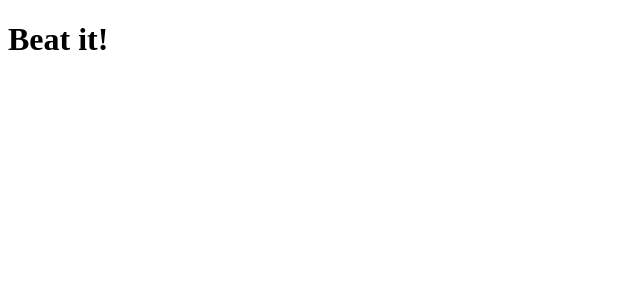
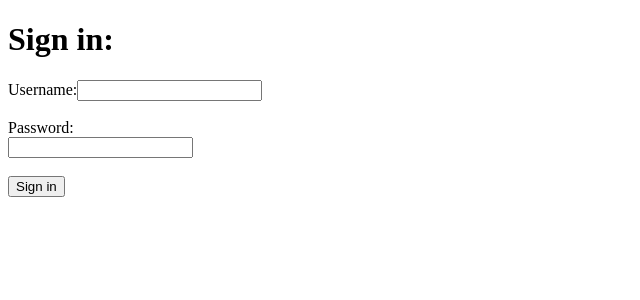
Before and after one commit to Poddyman0/project-planning-example, a React (Vite) app: page /LogInForm in a window 1280 px wide. Shown: the top 300 px of the page, without its empty margins (0-640 px from the left). Built offline with nearby package versions, Linux system fonts and the light colour scheme.

Commit message:
sign in form

```diff
--- a/src/App.jsx
+++ b/src/App.jsx
@@ -1,9 +1,13 @@
 import "./App.css";
+import { Route, Routes} from "react-router-dom";
+import SignInForm from "./components/SignInForm"
 
 function App() {
   return (
     <>
-      <h1>Beat it!</h1>
+    <Routes>
+      <Route path="/LogInForm" element={<SignInForm />}></Route>
+    </Routes>
     </>
   );
 }
--- /dev/null
+++ b/src/components/SignInForm.jsx
@@ -0,0 +1,63 @@
+import React, { useState } from "react";
+//import axios from "axios";
+
+export default function SignInForm(props) {
+const [signIn, setSignIn] = useState ({
+    username: "",
+    password: "",
+})
+
+function handleChange(e) {
+    const { name, value } = e.target;
+
+    setSignIn({
+      ...signIn,
+      [name]: value,
+    });
+}
+
+const handleSubmit = (e) => {
+    e.preventDefault()
+    //getComment(newSignInForm)
+}
+/*
+const getComment = (newSignInForm) => {
+    const {username, password} = newSignInForm
+
+}
+*/
+
+return (
+    <>
+<form className="signInForm" onSubmit={handleSubmit}>
+            <h1>Sign in:</h1>
+            <label htmlFor="username">Username:</label>
+            <input
+            type="text"
+            id="username"
+            name="username"
+            value={signIn.userName}
+            onChange={handleChange}
+            required
+            ></input>
+        <br></br>
+        <br></br>
+            <label htmlFor="password">Password:
+            </label>
+            <br></br>
+            <input
+            type="text"
+            id="password"
+            name="password"
+            value={signIn.passWord}
+            onChange={handleChange}
+            required
+            ></input>
+        <br></br>
+        <br></br>
+    <button>Sign in</button>
+</form>
+<br></br>
+</>
+)
+}
--- a/src/main.jsx
+++ b/src/main.jsx
@@ -2,9 +2,12 @@ import React from "react";
 import ReactDOM from "react-dom/client";
 import App from "./App.jsx";
 import "./index.css";
+import {BrowserRouter} from 'react-router-dom'
 
 ReactDOM.createRoot(document.getElementById("root")).render(
+<BrowserRouter>
   <React.StrictMode>
     <App />
   </React.StrictMode>
+</BrowserRouter>
 );
```
